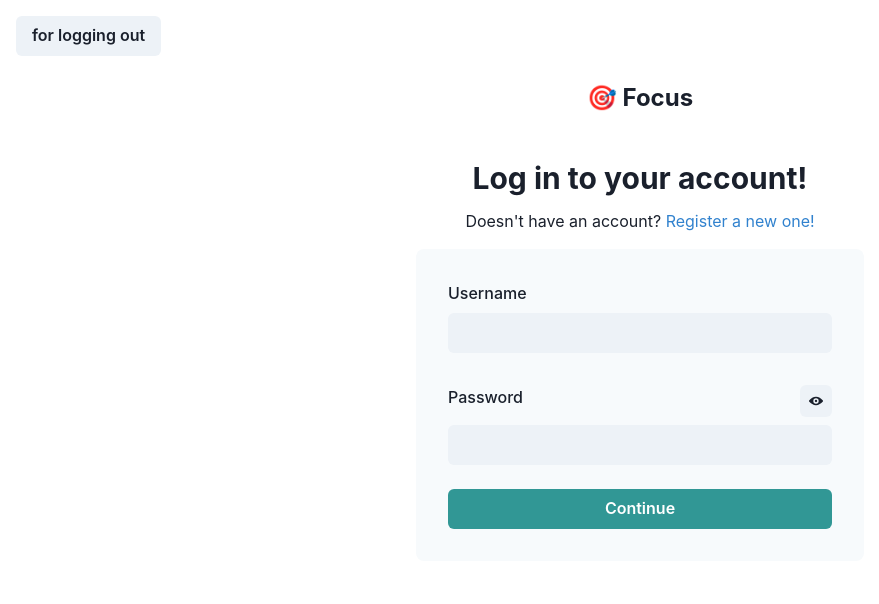
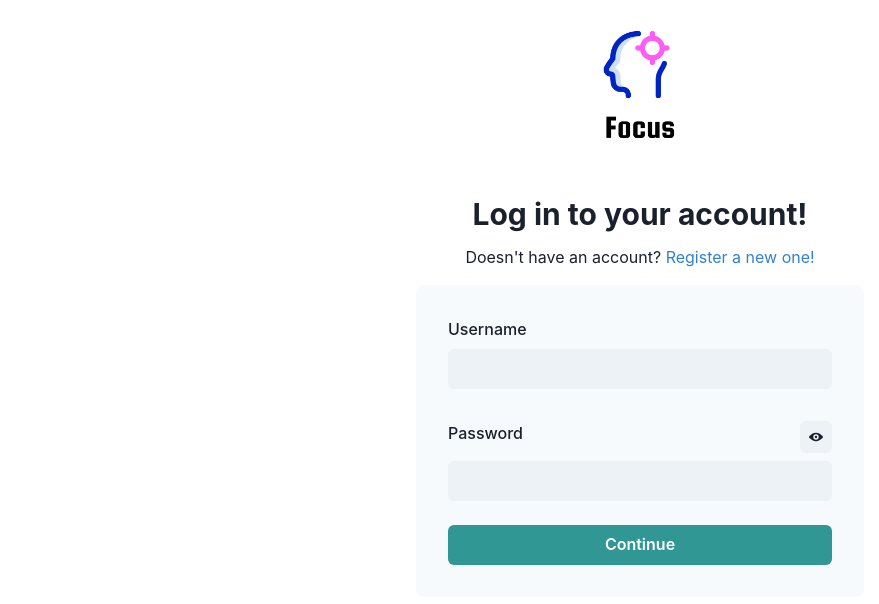
Before and after one commit to halchester/focus, a Next.js app in the folder client/: page /login in a window 1280 px wide. Shown: the top 604 px of the page, without its empty margins (0-879 px from the left). Built offline with nearby package versions, Linux system fonts and the light colour scheme.

Commit message:
feat: add logos

```diff
--- a/client/pages/_app.tsx
+++ b/client/pages/_app.tsx
@@ -5,14 +5,20 @@ import { Layout } from '../components/Layout'
 import { queryClient } from '../utils/query'
 import { QueryClientProvider } from 'react-query'
 import { ReactQueryDevtools } from 'react-query/devtools'
+import Head from 'next/head'
 
 function MyApp({ Component, pageProps }: AppProps) {
   return (
     <ChakraProvider theme={theme}>
+      <Head>
+        <title>Focus</title>
+        <meta name="description" content="Your best studying mate!" />
+        <link rel="icon" type="image/png" href="/focus.png" />
+      </Head>
       <QueryClientProvider client={queryClient}>
         <Layout>
           <Component {...pageProps} />
-          <ReactQueryDevtools initialIsOpen={false} />
+          {/* <ReactQueryDevtools initialIsOpen={false} /> */}
         </Layout>
       </QueryClientProvider>
     </ChakraProvider>
--- /dev/null
+++ b/client/pages/_document.tsx
@@ -0,0 +1,15 @@
+import Document, { Head, Main, NextScript, Html } from 'next/document'
+
+export default class MyDocument extends Document {
+  render() {
+    return (
+      <Html>
+        <Head />
+        <body>
+          <Main />
+          <NextScript />
+        </body>
+      </Html>
+    )
+  }
+}
--- a/client/pages/index.tsx
+++ b/client/pages/index.tsx
@@ -2,7 +2,7 @@ import { NextPage } from 'next'
 import { useRouter } from 'next/dist/client/router'
 import React, { useEffect } from 'react'
 import useAuth from '../store/useAuth'
-import { Box, SimpleGrid } from '@chakra-ui/react'
+import { Box, Button, SimpleGrid } from '@chakra-ui/react'
 import { TodayTime } from '../components/TodayTime'
 import { Todos } from '../components/Todos'
 import { Timer } from '../components/Timer'
--- a/client/pages/login.tsx
+++ b/client/pages/login.tsx
@@ -25,7 +25,6 @@ import { loginFormValidation } from '../utils/formValidation'
 const LoginPage: NextPage = () => {
   const [showPW, setShowPW] = React.useState(false)
   const loginCurrentUser = useAuth((state) => state.loginCurrentUser)
-  const logoutCurrentUser = useAuth((state) => state.logoutCurrentUser)
   const clearRegisterStatus = useAuth((state) => state.clearRegisterStatus)
   const token = useAuth((state) => state.token)
   const errorMessage = useAuth((state) => state.errorMessage)
@@ -45,11 +44,8 @@ const LoginPage: NextPage = () => {
 
   return (
     <Box m="4">
-      <Button onClick={logoutCurrentUser}>for logging out</Button>
       <Box mt="6">
-        <Text fontSize="2xl" fontWeight="bold" align="center">
-          🎯 Focus
-        </Text>
+        <Box mx="auto" as="img" src="/focus-title.png" style={{ height: '8rem' }}></Box>
       </Box>
       <Box mt="10">
         <Text fontSize="3xl" fontWeight="bold" align="center">
```
Also changed, not shown: client/public/focus-title.png (added), client/public/focus.png (added).
